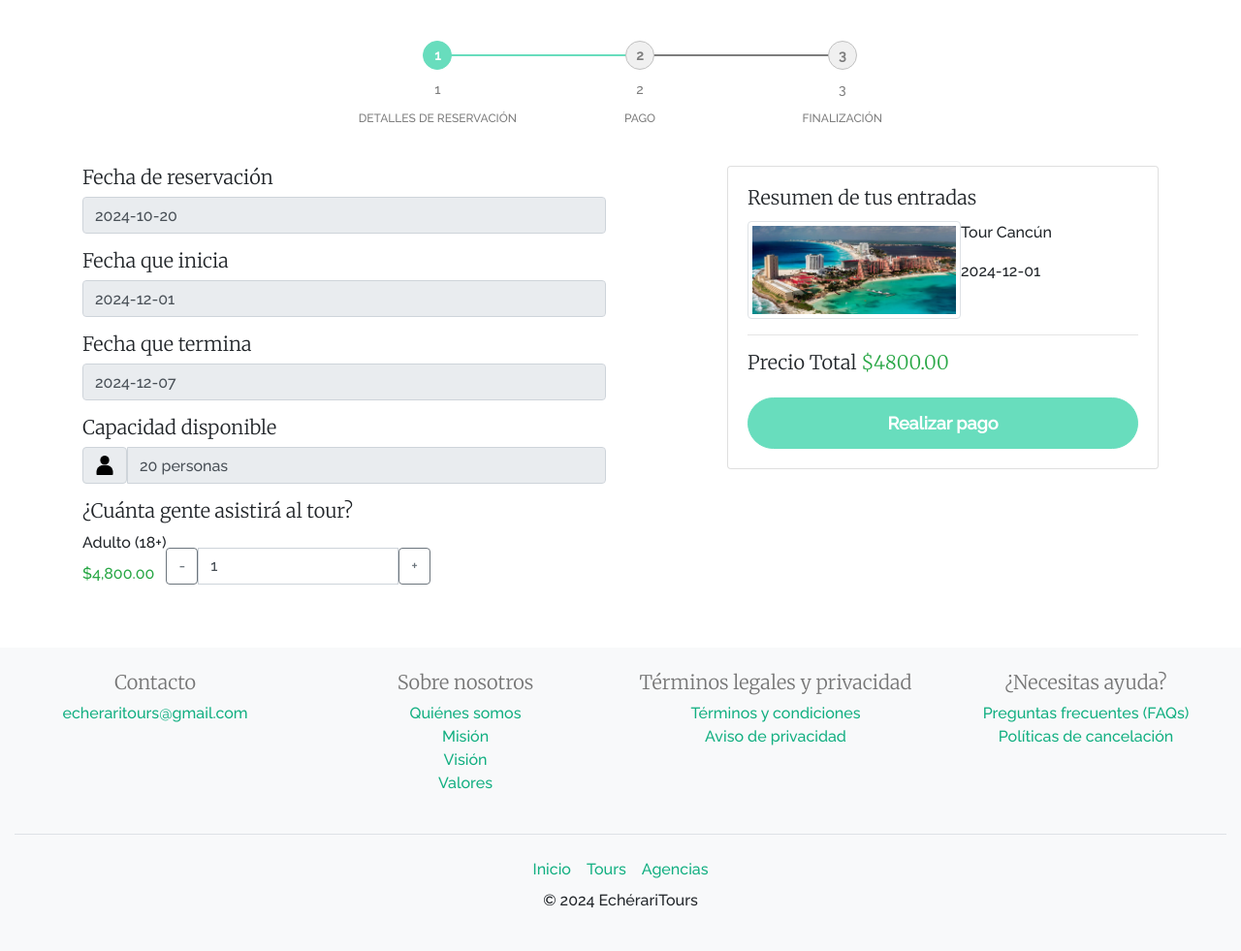
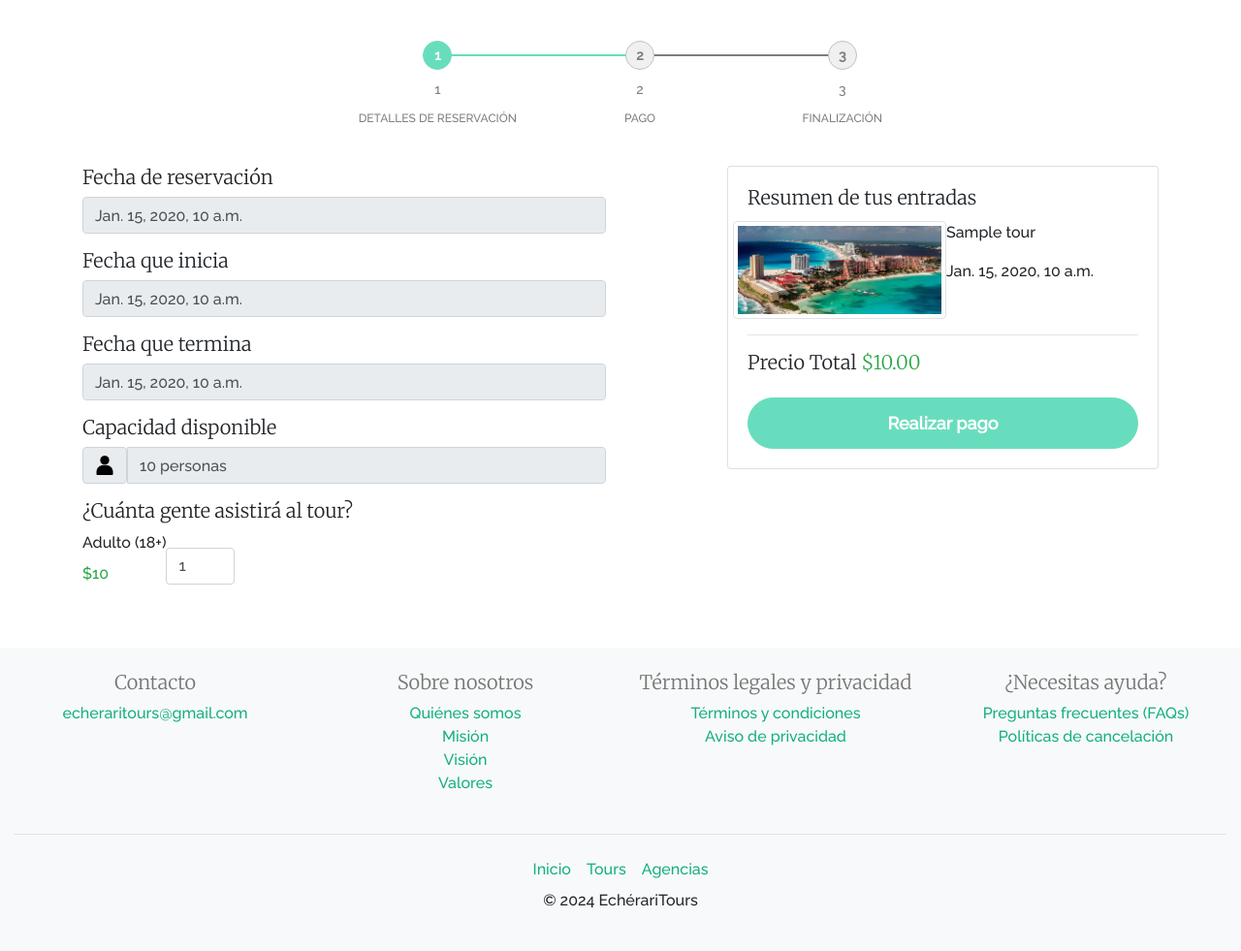
Before and after one commit to metodosformalesds/t5_mfds_2024, a Django app: template echeraritours/apps/appPayment/templates/detalles_reservacion.html in a window 1280 px wide. Shown: the part 66-1047 px from the top of the page at 97% size. Run offline with Django 4.2, Linux system fonts and the light colour scheme; the template is opened without the code that fills it: most values are stand-ins (such as "Sample title", 1, 10 or a date in 2020); some libraries are stand-ins or nearby versions.

Commit message:
Agregue la conexion a la reservacion especifica de cada tour con validacion automatica de la informacion que se ponga dentro del formulario

```diff
--- a/echeraritours/apps/appPayment/templates/detalles_reservacion.html
+++ b/echeraritours/apps/appPayment/templates/detalles_reservacion.html
@@ -28,31 +28,29 @@
     <div class="row">
         <div class="col-md-6">
             <h5>Fecha de reservación</h5>
-            <input type="text" class="form-control mb-3" value="2024-10-20" disabled>
+            <input type="text" class="form-control mb-3" value="{{current_date}}" disabled>
 
             <h5>Fecha que inicia</h5>
-            <input type="text" class="form-control mb-3" value="2024-12-01" disabled>
+            <input type="text" class="form-control mb-3" value="{{tour.start_date}}" disabled>
 
             <h5>Fecha que termina</h5>
-            <input type="text" class="form-control mb-3" value="2024-12-07" disabled>
+            <input type="text" class="form-control mb-3" value="{{tour.end_date}}" disabled>
 
             <h5>Capacidad disponible</h5>
             <div class="input-group mb-3">
                 <span class="input-group-text"><img src="{% static 'appPayment/img/user.png' %}" alt="User Icon" width="20"></span>
-                <input type="text" class="form-control" value="20 personas" disabled>
+                <input type="text" class="form-control" value="{{tour.capacity}} personas" disabled>
             </div>
 
             <h5>¿Cuánta gente asistirá al tour?</h5>
             <div class="d-flex align-items-center">
                 <div>
                     <label>Adulto (18+)</label>
-                    <p class="text-success">$4,800.00</p>
+                    <p class="text-success" id="price-per-person">${{ tour.price_per_person }}</p>
                 </div>
                 <div class="ms-auto">
                     <div class="input-group">
-                        <button class="btn btn-outline-secondary" type="button" id="minus">-</button>
-                        <input type="number" class="form-control" value="1" id="cantidad-adultos">
-                        <button class="btn btn-outline-secondary" type="button" id="plus">+</button>
+                        <input type="number" class="form-control" value="1" id="cantidad-adultos" min="1" max="{{ tour.capacity }}" pattern="[1-9]" oninput="validity.valid||(value='');">
                     </div>
                 </div>
             </div>
@@ -62,16 +60,16 @@
             <div class="card">
                 <div class="card-body">
                     <h5 class="card-title">Resumen de tus entradas</h5>
-                    <div class="d-flex">
+                    <div class="d-flex row">
                         <img src="{% static 'appPayment/img/cancun.jpg' %}" class="img-thumbnail me-3" alt="Imagen del Tour en Cancún" width="220" height="auto">
                         <div>
-                            <p class="fw-bold">Tour Cancún</p>
-                            <p><i class="bi bi-calendar"></i> 2024-12-01</p>
+                            <p class="fw-bold">{{ tour.title }}</p>
+                            <p><i class="bi bi-calendar"></i> {{ tour.start_date }}</p>
                         </div>
                     </div>
                     <hr>
-                    <h5 class="fw-bold">Precio Total <span id="total-price" class="text-success">$4,800.00</span></h5>
-                    <button id="realizar_pago-btn" class="btn btn-success w-100 mt-3">Realizar pago</button>
+                    <h5 class="fw-bold">Precio Total <span id="total-price" class="text-success">$0.00</span></h5>
+                    <button id="realizar_pago-btn" class="btn btn-success w-100 mt-3" disabled>Realizar pago</button>
                 </div>
             </div>
         </div>
@@ -82,35 +80,27 @@
 
     <script>
         document.addEventListener('DOMContentLoaded', function () {
-        const cantidadInput = document.getElementById('cantidad-adultos');
-        const pricePerPerson = 4800.00;
+            const pricePerPerson = parseFloat(document.getElementById('price-per-person').innerText.replace('$', ''));
+            const cantidadAdultosInput = document.getElementById('cantidad-adultos');
             const totalPriceElement = document.getElementById('total-price');
+            const realizarPagoBtn = document.getElementById('realizar_pago-btn');
+            const tourCapacity = parseInt(cantidadAdultosInput.max);
 
             function updateTotalPrice() {
-            const cantidad = parseInt(cantidadInput.value);
-            const totalPrice = pricePerPerson * cantidad;
-            totalPriceElement.textContent = `$${totalPrice.toFixed(2)}`;
+                const cantidadAdultos = parseInt(cantidadAdultosInput.value);
+                if (cantidadAdultos >= 1 && cantidadAdultos <= tourCapacity) {
+                    const totalPrice = pricePerPerson * cantidadAdultos;
+                    totalPriceElement.innerText = `$${totalPrice.toFixed(2)}`;
+                    realizarPagoBtn.disabled = false;
+                } else {
+                    totalPriceElement.innerText = '$0.00';
+                    realizarPagoBtn.disabled = true;
+                }
             }
 
-        document.getElementById('minus').addEventListener('click', function() {
-            let cantidad = parseInt(cantidadInput.value);
-            if (cantidad > 1) {
-                cantidadInput.value = --cantidad;
-                updateTotalPrice();
-            }
-        });
-
-        document.getElementById('plus').addEventListener('click', function() {
-            let cantidad = parseInt(cantidadInput.value);
-            cantidadInput.value = ++cantidad;
-            updateTotalPrice();
-        });
+            cantidadAdultosInput.addEventListener('input', updateTotalPrice);
 
             updateTotalPrice();
-
-        document.getElementById('realizar_pago-btn').addEventListener('click', function() {
-            window.location.href = "{% url 'pago_reservacion' %}";
-        });
         });
     </script>
 {% endblock content %}
--- a/echeraritours/apps/appPayment/urls.py
+++ b/echeraritours/apps/appPayment/urls.py
@@ -2,7 +2,8 @@ from django.urls import path
 from . import views
 
 urlpatterns = [
-    path('detalles_reservacion/', views.detalles_reservacion, name='detalles_reservacion'),
+    path('detalles_reservacion/<int:id>/',
+         views.detalles_reservacion, name='detalles_reservacion'),
     path('pago_reservacion/', views.pago_reservacion, name='pago_reservacion'),
     path('final_reservacion/', views.final_reservacion, name='final_reservacion'),
 ]
--- a/echeraritours/apps/appTour/models.py
+++ b/echeraritours/apps/appTour/models.py
@@ -34,6 +34,8 @@ class Reservation(models.Model):
     client = models.ForeignKey(Client, on_delete=models.CASCADE)
     number_people = models.PositiveIntegerField(
         validators=[MinValueValidator(1)])
+    total_price = models.DecimalField(
+        max_digits=10, decimal_places=2, editable=False, blank=True, null=True)
     reservation_date = models.DateTimeField(auto_now_add=True)
 
     class Meta:
@@ -41,10 +43,14 @@ class Reservation(models.Model):
         verbose_name_plural = 'Reservaciones'
         ordering = ['reservation_date']
 
+    def calculate_total_price(self):
+        return self.tour.price_per_person * self.number_people
+
     def save(self, *args, **kwargs):
         if self.tour.total_bookings + self.number_people > self.tour.capacity:
             raise ValueError(
                 "No se puede reservar más personas que la capacidad del tour.")
+        self.total_price = self.calculate_total_price
         self.tour.total_bookings += self.number_people
         self.tour.save()
         super().save(*args, **kwargs)
--- a/echeraritours/apps/appTour/templates/tour_templates/detalle_tour.html
+++ b/echeraritours/apps/appTour/templates/tour_templates/detalle_tour.html
@@ -55,7 +55,7 @@
             <div class="col-lg-6">
                 <!-- Botón para reservar -->
                 <div class="text-center">
-                    <a href="#" class="btn btn-success btn-lg">Reservar ahora</a>
+                    <a href="{% url "detalles_reservacion" tour.id %}" class="btn btn-success btn-lg">Reservar ahora</a>
                 </div>
             </div>
         </div>
--- a/echeraritours/apps/appTour/views.py
+++ b/echeraritours/apps/appTour/views.py
@@ -12,12 +12,10 @@ from django.db.models import Q
 def tours(request):
     tours = Tour.objects.all()
 
-    # Filtrar por precio máximo
     precio_max = request.GET.get('precio')
     if precio_max:
         tours = tours.filter(price_per_person__lte=precio_max)
 
-    # Filtrar por lugar (en destino o lugar de origen)
     lugar = request.GET.get('lugar')
     if lugar:
         tours = tours.filter(
@@ -46,7 +44,6 @@ def agencias(request):
 
 class AgencyDetailView(DetailView):
     model = Agency
-
     template_name = 'tour_templates/detalle_agencia.html'
     context_object_name = 'agencia'
 
```
Also changed, not shown: echeraritours/apps/appPayment/views.py (+9 -19 lines), echeraritours/apps/appTour/migrations/0003_reservation_total_price.py (added). Lines whose indentation alone changed are shown as unchanged.
